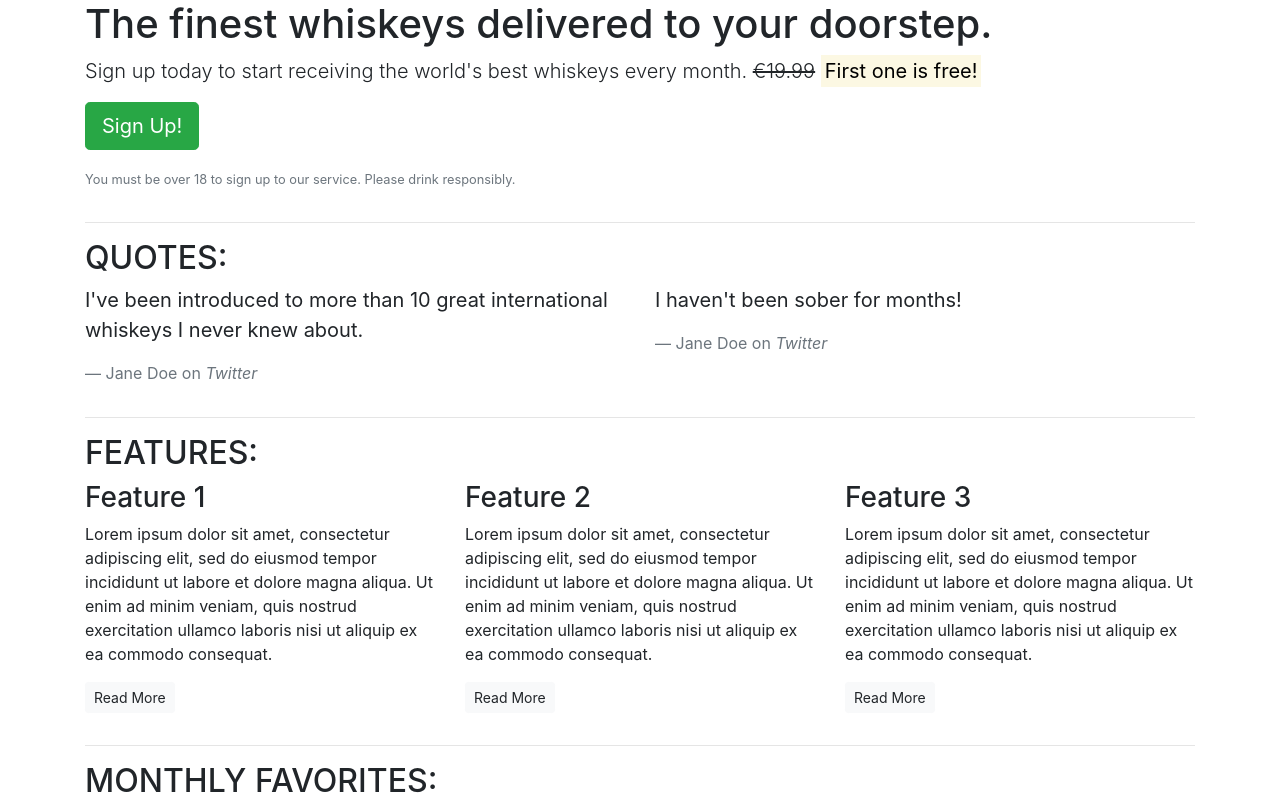
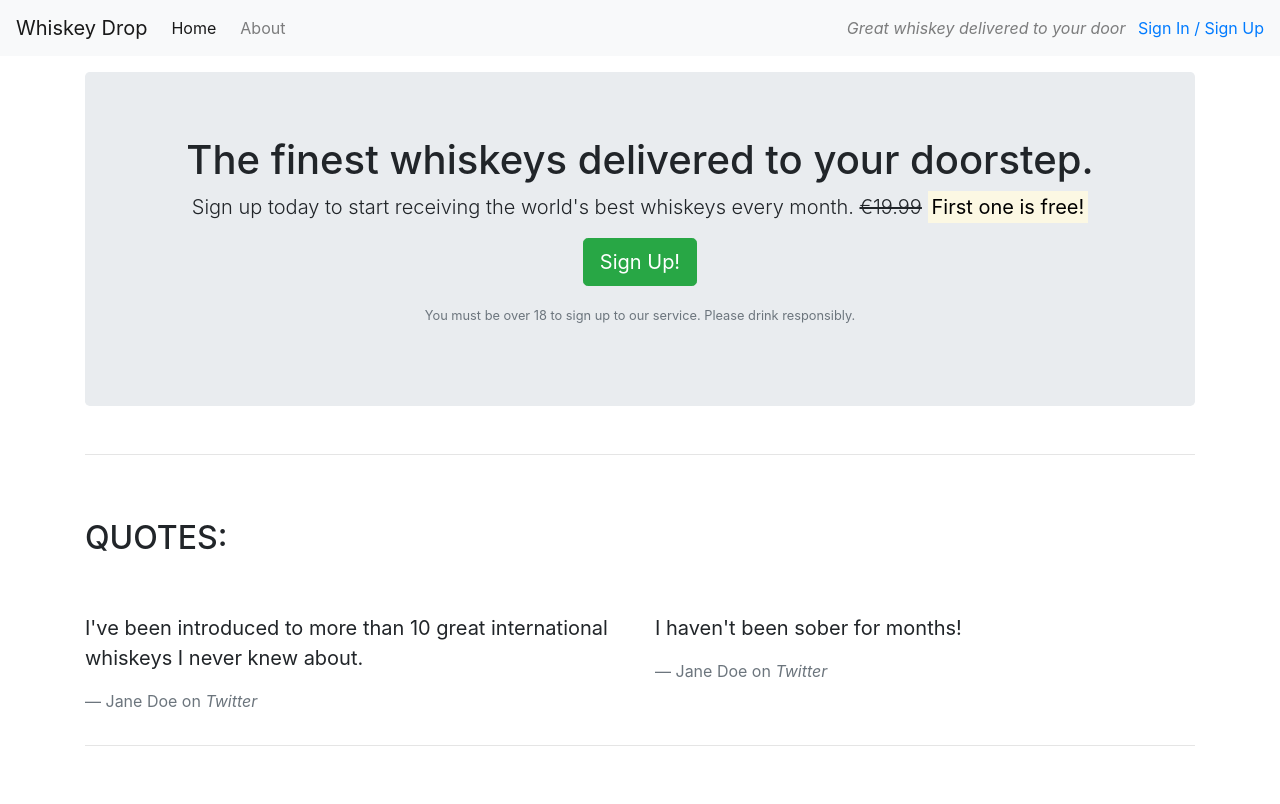
Before and after one commit to stroemlind/Bootstrap-bootcamp, a plain HTML site: page index.html in a window 1280 px wide. Shown: the top 804 px of the page. Drawn offline with nearby package versions, Linux system fonts and the light colour scheme.

Commit message:
Add navbar element

```diff
--- a/index.html
+++ b/index.html
@@ -10,13 +10,32 @@
 </head>
 
 <body>
-    <article class="container">
+  <!--Nav-->
+  <nav class="navbar navbar-light navbar-expand-sm bg-light">
+    <a href="/" class="navbar-brand">
+                Whiskey Drop</a>
+    <ul class="navbar-nav mr-auto">
+        <li class="active nav-item mr-2"><a class="nav-link" href="/">Home</a></li>
+        <li class="nav-item mr-2"><a class="nav-link" href="">About</a></li>
+        <li class="nav-item mr-2 d-block d-sm-none"><a class="nav-link" href="">Sign In / Sign Up</a></li>
+    </ul>
+
+    <div class="d-none d-md-block">
+        <p class="navbar-text my-auto mr-2"><i>Great whiskey delivered to your door</i></p>
+        <a href="/login">Sign In / Sign Up</a>
+    </div>
+    <!--</div>-->
+  </nav>
+  <article class="container mt-3">
       <!-- Callout -->
       <div class="row">
         <div class="col-12">
-              <section class="callout">
+            <section class="callout jumbotron text-center">
                 <h1>The finest whiskeys delivered to your doorstep.</h1>
-                  <p class="lead">Sign up today to start receiving the world's best whiskeys every month. <s>€19.99</s> <strong><mark>First one is free!</mark></strong></p>
+                <p class="lead">Sign up today to start receiving the world's best whiskeys every month.
+                  <s class="d-none d-sm-inline">€19.99</s>
+                  <span class="d-inline d-sm-none"><br></span>
+                  <strong><mark>First one is free!</mark></strong></p>
               <p><button class="btn btn-lg btn-success">Sign Up!</button></p>
               <p class="text-muted"><small>You must be over 18 to sign up to our service. Please drink responsibly.</small></p>
             </section>
@@ -28,7 +47,7 @@
       <!-- Quotes -->
       <section class="quotes">
         <div class="row">
-              <div class="col-12">
+            <div class="col-12 my-5">
                 <h2 class="text-uppercase">Quotes:</h2>
             </div>
         </div>
@@ -53,7 +72,7 @@
       <!-- Features -->
       <section class="features">
         <div class="row">
-              <div class="col-12">
+            <div class="col-12 my-5">
                 <h2 class="text-uppercase">Features:</h2>
             </div>
         </div>
@@ -87,9 +106,10 @@
       <!-- monthly favorites-->
       <section>
         <div class="row">
+          <div class="col-12 my-5">
+            <h2 class="text-uppercase">Monthly Favorites:</h2>
+          </div>
           <div class="col-12">
-              <h2 class="text-uppercase">Monthly Favorites:</h2>
-              <div>
               <table class="table">
                   <thead>
                     <tr>
@@ -129,7 +149,6 @@
               <p><a class="btn btn-sm btn-default" href="">Read More</a></p>
           </div>
         </div>
-          </div>
       </section>
       <!-- /monthly favorites-->
   </article>
```
Lines whose indentation alone changed are shown as unchanged.
